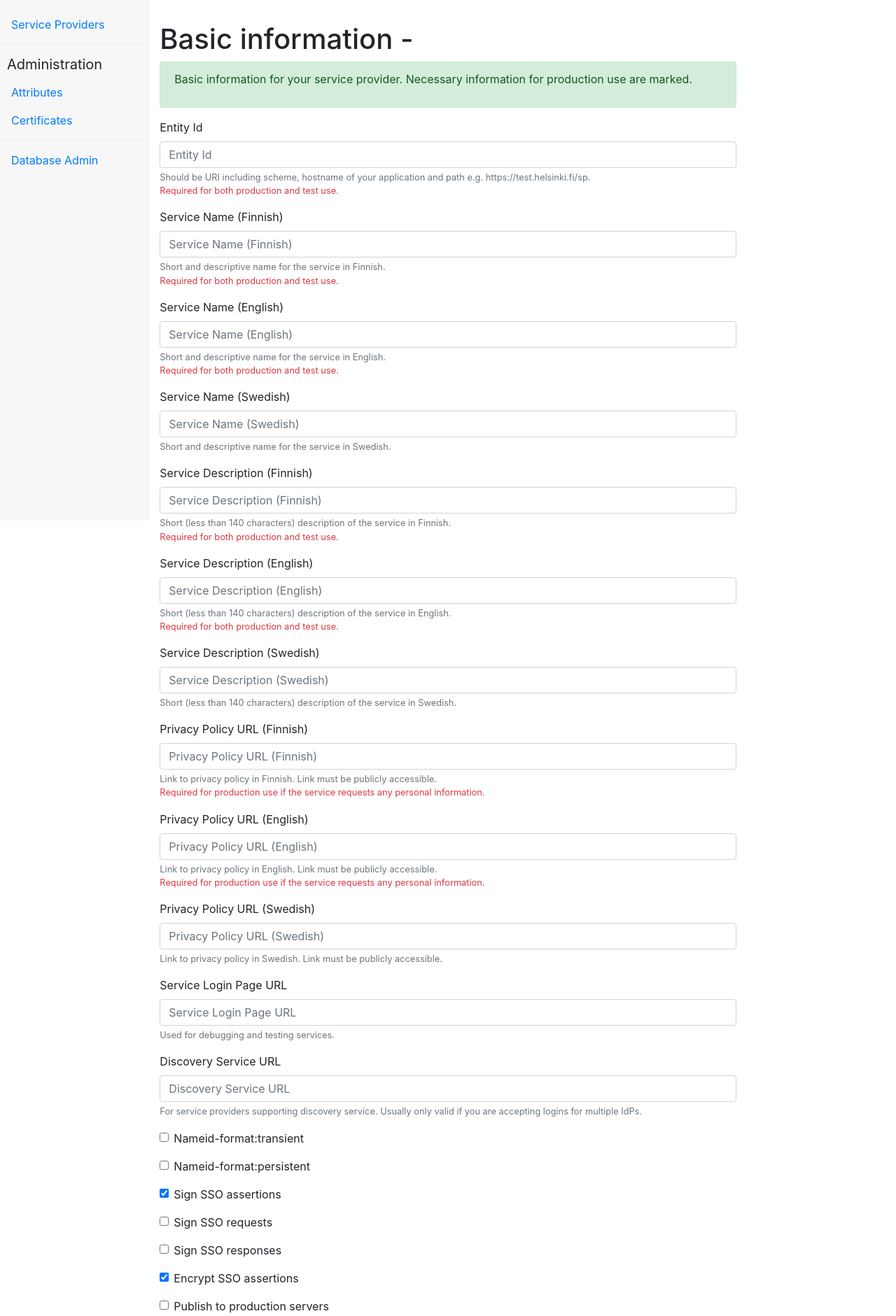
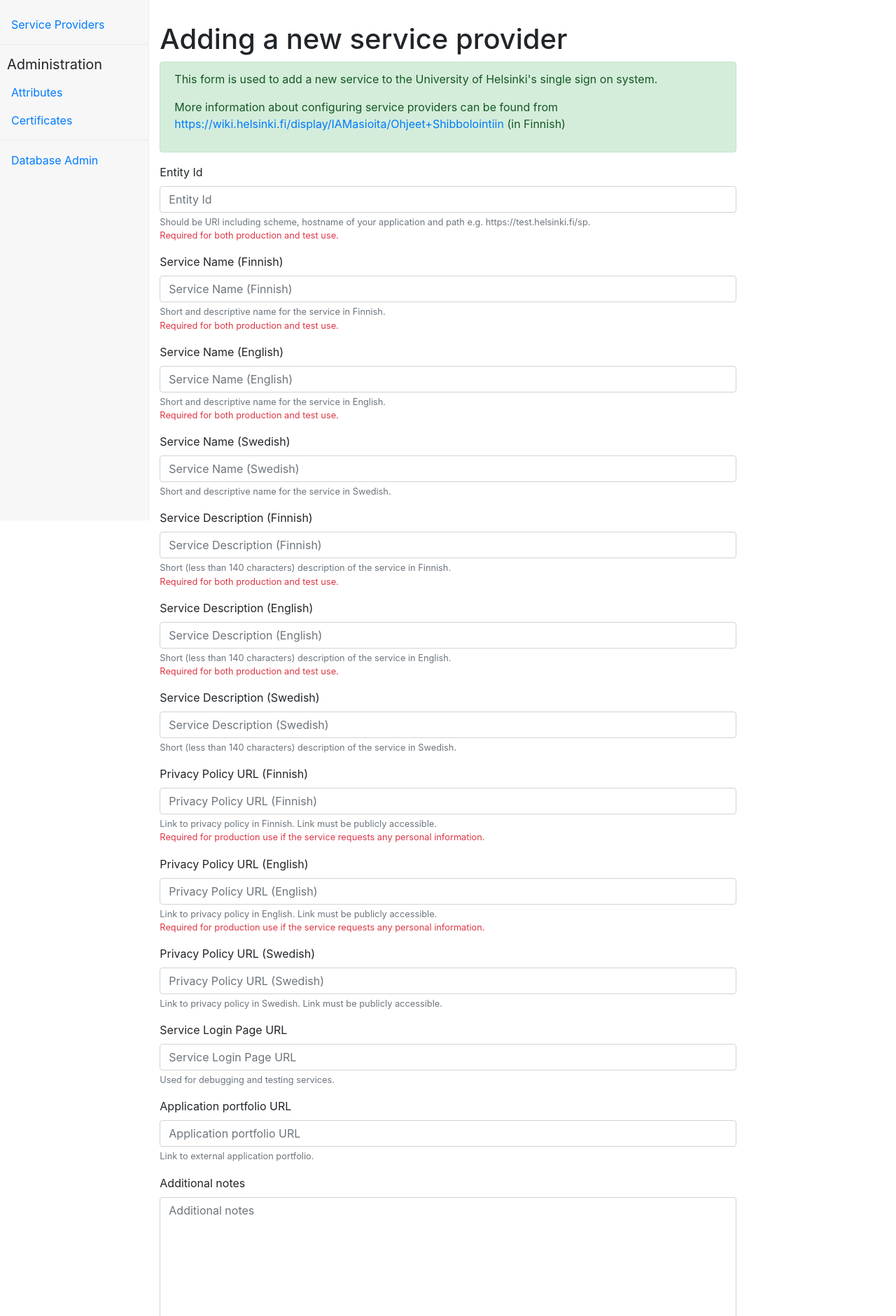
Before and after one commit to UniversityofHelsinki/sp-registry, a Django app: page /serviceprovider/add/ in a window 1280 px wide. Shown: the part 56-1937 px from the top of the page at 70% size. Run offline with Django 3.2, Linux system fonts and the light colour scheme; the visitor is signed in with stand-in values (Sample User, id 1); some libraries are stand-ins or nearby versions.

Commit message:
moved technical attributes to own form

```diff
--- a/features/steps/test_basics.py
+++ b/features/steps/test_basics.py
@@ -43,3 +43,8 @@ def count_id(context, text, number):
 @then(u'the result page code include text "{text}"')
 def check_for_code_text(context, text):
     assert text in context.browser.html
+
+
+@then(u'logout"')
+def logout(context):
+    context.browser.find_by_text('Logout').first.click()
--- a/rr/forms/serviceprovider.py
+++ b/rr/forms/serviceprovider.py
@@ -8,11 +8,78 @@ class BasicInformationForm(ModelForm):
 
     class Meta:
         model = ServiceProvider
+        fields = ['name_fi', 'name_en', 'name_sv', 'description_fi', 'description_en', 'description_sv',
+                  'privacypolicy_fi', 'privacypolicy_en', 'privacypolicy_sv',
+                  'login_page_url', 'application_portfolio', 'notes', 'admin_notes']
+        help_texts = {
+            'name_fi': _('Short and descriptive name for the service in Finnish. <div class="text-danger">Required for both production and test use.</div>'),
+            'name_en': _('Short and descriptive name for the service in English. <div class="text-danger">Required for both production and test use.</div>'),
+            'name_sv': _('Short and descriptive name for the service in Swedish.'),
+            'description_fi': _('Short (less than 140 characters) description of the service in Finnish. <div class="text-danger">Required for both production and test use.</div>'),
+            'description_en': _('Short (less than 140 characters) description of the service in English. <div class="text-danger">Required for both production and test use.</div>'),
+            'description_sv': _('Short (less than 140 characters) description of the service in Swedish.'),
+            'privacypolicy_fi': _('Link to privacy policy in Finnish. Link must be publicly accessible. <div class="text-danger">Required for production use if the service requests any personal information.</div>'),
+            'privacypolicy_en': _('Link to privacy policy in English. Link must be publicly accessible. <div class="text-danger">Required for production use if the service requests any personal information.</div>'),
+            'privacypolicy_sv': _('Link to privacy policy in Swedish. Link must be publicly accessible.'),
+            'login_page_url': _('Used for debugging and testing services.'),
+            'application_portfolio': _('Link to external application portfolio.'),
+            'notes': _('Additional notes about this service.'),
+            'admin_notes': _('Additional administrative notes. Writable only by registry admins but showed in summary to SP admins.'),
+        }
+
+    def __init__(self, *args, **kwargs):
+        self.request = kwargs.pop('request', None)
+        super(BasicInformationForm, self).__init__(*args, **kwargs)
+        if not self.request.user.is_superuser:
+            del self.fields['admin_notes']
+
+
+class TechnicalInformationForm(ModelForm):
+
+    class Meta:
+        model = ServiceProvider
+        fields = ['entity_id', 'discovery_service_url', 'name_format_transient', 'name_format_persistent',
+                  'sign_assertions', 'sign_requests', 'sign_responses', 'encyrpt_assertions', 'production', 'test',
+                  'saml_product', 'autoupdate_idp_metadata']
+        help_texts = {
+            'entity_id': _('Should be URI including scheme, hostname of your application and path e.g. https://test.helsinki.fi/sp. <div class="text-danger">Required for both production and test use.</div>'),
+            'discovery_service_url': _('For service providers supporting discovery service. Usually only valid if you are accepting logins for multiple IdPs.'),
+            'name_format_transient': _('Support for transient name identifier format. Check <a href="https://wiki.shibboleth.net/confluence/display/CONCEPT/NameIdentifiers" target="_blank">Shibboleth wiki</a> for more information.'),
+            'name_format_persistent': _('Support for persistent name identifier format. Check <a href="https://wiki.shibboleth.net/confluence/display/CONCEPT/NameIdentifiers" target="_blank">Shibboleth wiki</a> for more information.'),
+            'sign_assertions': _('Sign SSO assertions. Defaults to False, do not change if you do not know what you are doing.'),
+            'sign_requests': _('Sign SSO requests. Defaults to False, do not change if you do not know what you are doing.'),
+            'sign_responses': _('Sign SSO responses. Defaults to True, do not change if you do not know what you are doing.'),
+            'encyrpt_assertions': _('Encrypt SSO assertions. Defaults to True, do not change if you do not know what you are doing.'),
+            'production': _('Publish this SP to production IdP. Only validated data is used.'),
+            'test': _('Publish this SP to test IdP using unvalidated data.'),
+            'saml_product': _('For administrative use e.g. for testing different SPs during IdP updates.'),
+            'autoupdate_idp_metadata': _('Does this SP automatically update IdP metadata?'),
+        }
+
+    def __init__(self, *args, **kwargs):
+        self.request = kwargs.pop('request', None)
+        super(TechnicalInformationForm, self).__init__(*args, **kwargs)
+
+    def clean_entity_id(self):
+        entity_id = self.cleaned_data['entity_id']
+        if not self.request.user.is_superuser and "entity_id" in self.changed_data:
+            url_validator = URLValidator()
+            try:
+                url_validator(entity_id)
+            except ValidationError:
+                raise ValidationError(_("Entity Id should be URI, please contact IdP admins if this is not possible."))
+        if ServiceProvider.objects.filter(entity_id=entity_id, end_at=None, history=None).exclude(pk=self.instance.pk):
+            raise ValidationError(_("Entity Id already exists"))
+        return entity_id
+
+
+class ServiceProviderCreateForm(ModelForm):
+
+    class Meta:
+        model = ServiceProvider
         fields = ['entity_id', 'name_fi', 'name_en', 'name_sv', 'description_fi', 'description_en', 'description_sv',
                   'privacypolicy_fi', 'privacypolicy_en', 'privacypolicy_sv',
-                  'login_page_url', 'discovery_service_url', 'name_format_transient', 'name_format_persistent',
-                  'sign_assertions', 'sign_requests', 'sign_responses', 'encyrpt_assertions', 'production', 'test',
-                  'saml_product', 'autoupdate_idp_metadata', 'application_portfolio', 'notes', 'admin_notes']
+                  'login_page_url', 'application_portfolio', 'notes']
         help_texts = {
             'entity_id': _('Should be URI including scheme, hostname of your application and path e.g. https://test.helsinki.fi/sp. <div class="text-danger">Required for both production and test use.</div>'),
             'name_fi': _('Short and descriptive name for the service in Finnish. <div class="text-danger">Required for both production and test use.</div>'),
@@ -25,27 +92,13 @@ class BasicInformationForm(ModelForm):
             'privacypolicy_en': _('Link to privacy policy in English. Link must be publicly accessible. <div class="text-danger">Required for production use if the service requests any personal information.</div>'),
             'privacypolicy_sv': _('Link to privacy policy in Swedish. Link must be publicly accessible.'),
             'login_page_url': _('Used for debugging and testing services.'),
-            'discovery_service_url': _('For service providers supporting discovery service. Usually only valid if you are accepting logins for multiple IdPs.'),
-            'name_format_transient': _('Support for transient name identifier format. Check <a href="https://wiki.shibboleth.net/confluence/display/CONCEPT/NameIdentifiers" target="_blank">Shibboleth wiki</a> for more information.'),
-            'name_format_persistent': _('Support for persistent name identifier format. Check <a href="https://wiki.shibboleth.net/confluence/display/CONCEPT/NameIdentifiers" target="_blank">Shibboleth wiki</a> for more information.'),
-            'sign_assertions': _('Sign SSO assertions. Defaults to False, do not change if you do not know what you are doing.'),
-            'sign_requests': _('Sign SSO requests. Defaults to False, do not change if you do not know what you are doing.'),
-            'sign_responses': _('Sign SSO responses. Defaults to True, do not change if you do not know what you are doing.'),
-            'encyrpt_assertions': _('Encrypt SSO assertions. Defaults to True, do not change if you do not know what you are doing.'),
-            'production': _('Publish this SP to production IdP. Only validated data is used.'),
-            'test': _('Publish this SP to test IdP using unvalidated data.'),
-            'saml_product': _('For administrative use e.g. for testing different SPs during IdP updates.'),
-            'autoupdate_idp_metadata': _('Does this SP automatically update IdP metadata?'),
             'application_portfolio': _('Link to external application portfolio.'),
             'notes': _('Additional notes about this service.'),
-            'admin_notes': _('Additional administrative notes. Writable only by registry admins but showed in summary to SP admins.'),
         }
 
     def __init__(self, *args, **kwargs):
         self.request = kwargs.pop('request', None)
-        super(BasicInformationForm, self).__init__(*args, **kwargs)
-        if not self.request.user.is_superuser:
-            del self.fields['admin_notes']
+        super(ServiceProviderCreateForm, self).__init__(*args, **kwargs)
 
     def clean_entity_id(self):
         entity_id = self.cleaned_data['entity_id']
--- a/rr/templates/base.html
+++ b/rr/templates/base.html
@@ -13,7 +13,7 @@
 <nav class="navbar navbar-expand-lg navbar-dark bg-dark fixed-top">
     <a class="navbar-brand" href="{% url 'serviceprovider-list' %}">{% trans "SP Registry" %}</a>
 {% if object %}
-      <div class="navbar-brand d-sm-none">{{ object }}</div>
+      <div class="navbar-brand d-none d-sm-block"> {{ object }}</div>
 {% endif %}
     <button class="navbar-toggler" type="button" data-toggle="collapse" data-target="#navbarCollapse" aria-controls="navbarCollapse" aria-expanded="false" aria-label="Toggle navigation">
       <span class="navbar-toggler-icon"></span>
@@ -34,6 +34,9 @@
         </li>
         <li class="nav-item">
           <a class="nav-link" href="{% url 'basicinformation-update' object.pk %}">{% trans "Basic Information" %}</a>
+        </li>
+        <li class="nav-item">
+          <a class="nav-link" href="{% url 'technical-update' object.pk %}">{% trans "Technical Attributes" %}</a>
         </li>
         <li class="nav-item">
           <a class="nav-link" href="{% url 'attribute-list' object.pk %}">{% trans "Attributes" %}</a>
@@ -109,7 +112,10 @@
           <a class="nav-link {% if request.path|slice:":9" == "/summary/" %}active{% endif %}" href="{% url 'summary-view' object.pk %}">{% trans "Summary" %}</a>
         </li>
         <li class="nav-item">
-          <a class="nav-link {% if request.path|slice:":24" == "/serviceprovider/update/" %}active{% endif %}" href="{% url 'basicinformation-update' object.pk %}">{% trans "Basic Information" %}</a>
+          <a class="nav-link {% if request.path|slice:":18" == "/serviceprovider/" %}active{% endif %}" href="{% url 'basicinformation-update' object.pk %}">{% trans "Basic Information" %}</a>
+        </li>
+        <li class="nav-item">
+          <a class="nav-link {% if request.path|slice:":11" == "/technical/" %}active{% endif %}" href="{% url 'technical-update' object.pk %}">{% trans "Technical Attributes" %}</a>
         </li>
         <li class="nav-item">
           <a class="nav-link {% if request.path|slice:":11" == "/attribute/" %}active{% endif %}" href="{% url 'attribute-list' object.pk %}">{% trans "Attributes" %}</a>
--- /dev/null
+++ b/rr/templates/rr/serviceprovider_create_form.html
@@ -0,0 +1,27 @@
+{% extends "base.html" %}
+{% load i18n %}
+{% load static %}
+{% load bootstrap4 %}
+{% block content %}
+<h1>{% trans "Adding a new service provider" %}</h1>
+<div class="alert alert-success" role="alert">
+<p>{% trans "This form is used to add a new service to the University of Helsinki's single sign on system." %}</p>
+<p>{% trans "More information about configuring service providers can be found from <a href='https://wiki.helsinki.fi/display/IAMasioita/Ohjeet+Shibbolointiin'>https://wiki.helsinki.fi/display/IAMasioita/Ohjeet+Shibbolointiin</a> (in Finnish)" %}</p>
+</div>
+
+<form action="" method="post" class="form">
+    {% csrf_token %}
+    {% bootstrap_form form layout='horizontal' %}
+    {% buttons %}
+    <p><button type="submit" class="btn btn-primary">{% trans "Save" %}</button></p>
+    {% endbuttons %}
+</form>
+{% endblock %}
+{% block javascript %}
+<script src="{% static "js/jquery.are-you-sure.js" %}"></script>
+<script>
+$(function() {
+    $('form').areYouSure( {'message':'{% trans "You have modified the form without saving it." %}'} );
+})
+</script>
+{% endblock %}
--- a/rr/urls.py
+++ b/rr/urls.py
@@ -3,7 +3,8 @@ from django.conf.urls import url, include
 from django.contrib import admin
 from django.contrib.auth.views import LogoutView, LoginView
 from django.contrib.auth.decorators import login_required
-from rr.views.serviceprovider import BasicInformationCreate, BasicInformationUpdate, BasicInformationView, ServiceProviderList
+from rr.views.serviceprovider import BasicInformationCreate, BasicInformationUpdate, BasicInformationView
+from rr.views.serviceprovider import ServiceProviderList, TechnicalInformationUpdate
 from rr.views.attribute import attribute_list, attribute_admin_list, attribute_view
 from rr.views.certificate import certificate_list, certificate_admin_list
 from rr.views.contact import contact_list
@@ -31,8 +32,9 @@ urlpatterns = [
     url(r'^contact/(?P<pk>[0-9]+)/$', contact_list, name='contact-list'),
     url(r'^endpoint/(?P<pk>[0-9]+)/$', endpoint_list, name='endpoint-list'),
     url(r'^metadata/(?P<pk>[0-9]+)/$', metadata, name='metadata-view'),
+    url(r'^technical/(?P<pk>[0-9]+)/$', login_required(TechnicalInformationUpdate.as_view()), name='technical-update'),
     url(r'^serviceprovider/add/$', login_required(BasicInformationCreate.as_view()), name='serviceprovider-add'),
-    url(r'^serviceprovider/update/(?P<pk>[0-9]+)/$', login_required(BasicInformationUpdate.as_view()), name='basicinformation-update'),
+    url(r'^serviceprovider/(?P<pk>[0-9]+)/$', login_required(BasicInformationUpdate.as_view()), name='basicinformation-update'),
     url(r'^summary/(?P<pk>[0-9]+)/$', login_required(BasicInformationView.as_view()), name='summary-view'),
     url(r'^testuser/(?P<pk>[0-9]+)/$', testuser_list, name='testuser-list'),
     url(r'^testuser/data/(?P<pk>[0-9]+)/$', testuser_attribute_data, name='testuser-attribute-data'),
--- a/rr/views/serviceprovider.py
+++ b/rr/views/serviceprovider.py
@@ -2,7 +2,7 @@ from rr.models.serviceprovider import ServiceProvider, SPAttribute
 from django.views.generic.edit import CreateView, UpdateView
 from django.views.generic.detail import DetailView
 from django.views.generic.list import ListView
-from rr.forms.serviceprovider import BasicInformationForm
+from rr.forms.serviceprovider import BasicInformationForm, TechnicalInformationForm, ServiceProviderCreateForm
 from django.utils import timezone
 from rr.models.certificate import Certificate
 from rr.models.contact import Contact
@@ -153,8 +153,9 @@ class BasicInformationCreate(CreateView):
     :template:`rr/serviceprovider_form.html`
     """
     model = ServiceProvider
-    form_class = BasicInformationForm
+    form_class = ServiceProviderCreateForm
     success_url = '#'
+    template_name_suffix = '_create_form'
 
     def get_form_kwargs(self):
         kwargs = super(BasicInformationCreate, self).get_form_kwargs()
@@ -185,6 +186,7 @@ class BasicInformationUpdate(UpdateView):
     model = ServiceProvider
     form_class = BasicInformationForm
     success_url = '#'
+    template_name_suffix = '_basic_form'
 
     def get_queryset(self):
         if self.request.user.is_superuser:
@@ -221,3 +223,58 @@ class BasicInformationUpdate(UpdateView):
             return redirect_url
         else:
             return super().form_invalid(form)
+
+
+class TechnicalInformationUpdate(UpdateView):
+    """
+    Displays a form for updating a :model:`rr.ServiceProvider`.
+
+    **Context**
+
+    ``form``
+        Form for :model:`rr.ServiceProvider`.
+
+    **Template:**
+
+    :template:`rr/serviceprovider_form.html`
+    """
+    model = ServiceProvider
+    form_class = TechnicalInformationForm
+    success_url = '#'
+    template_name_suffix = '_technical_form'
+
+    def get_queryset(self):
+        if self.request.user.is_superuser:
+            return ServiceProvider.objects.filter(end_at=None).order_by('entity_id')
+        else:
+            return ServiceProvider.objects.filter(admins=self.request.user, end_at=None).order_by('entity_id')
+
+    def get_form_kwargs(self):
+        kwargs = super(TechnicalInformationUpdate, self).get_form_kwargs()
+        kwargs.update({'request': self.request})
+        return kwargs
+
+    def form_valid(self, form):
+        if form.has_changed():
+            sp = ServiceProvider.objects.get(pk=form.instance.pk)
+            # create a history copy if modifying validated SP
+            if sp.validated:
+                admins = sp.admins.all()
+                sp.history = sp.pk
+                sp.pk = None
+                sp.end_at = timezone.now()
+                sp.save()
+                sp.admins.set(admins)
+            redirect_url = super().form_valid(form)
+            self.object.updated_by = self.request.user
+            if not self.request.user.is_superuser or not sp.validated:
+                self.object.validated = None
+            if self.request.user.is_superuser and not sp.modified:
+                self.object.modified = False
+            else:
+                self.object.modified = True
+            self.object.save()
+            logger.info("SP %s updated by %s", self.object, self.request.user)
+            return redirect_url
+        else:
+            return super().form_invalid(form)
```
Also changed, not shown: features/steps/test_serviceprovider.py (renamed from features/steps/test_basicinformation.py, +13 -3 lines), rr/models/serviceprovider.py (+58 -0 lines), rr/templates/rr/serviceprovider_detail.html (+30 -2 lines), rr/templates/rr/serviceprovider_technical_form.html (added, +26 -0 lines), rr/templates/rr/serviceprovider_basic_form.html (renamed from rr/templates/rr/serviceprovider_form.html), 3 other files.
